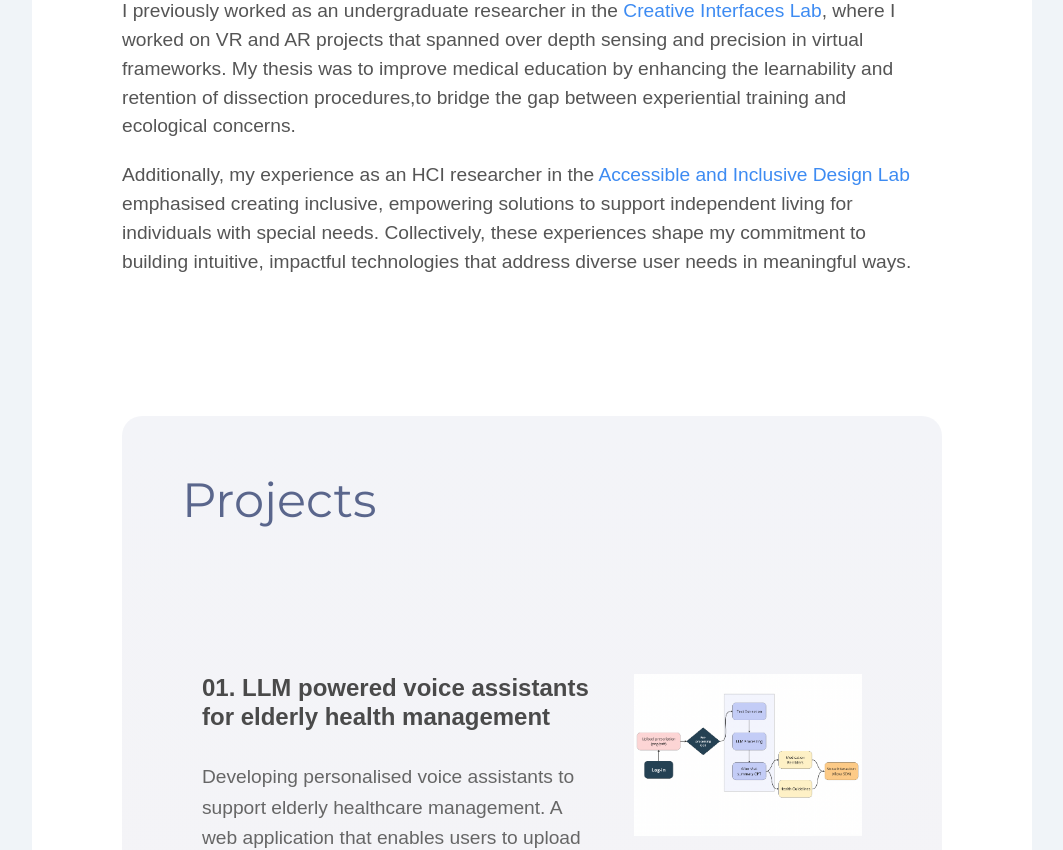
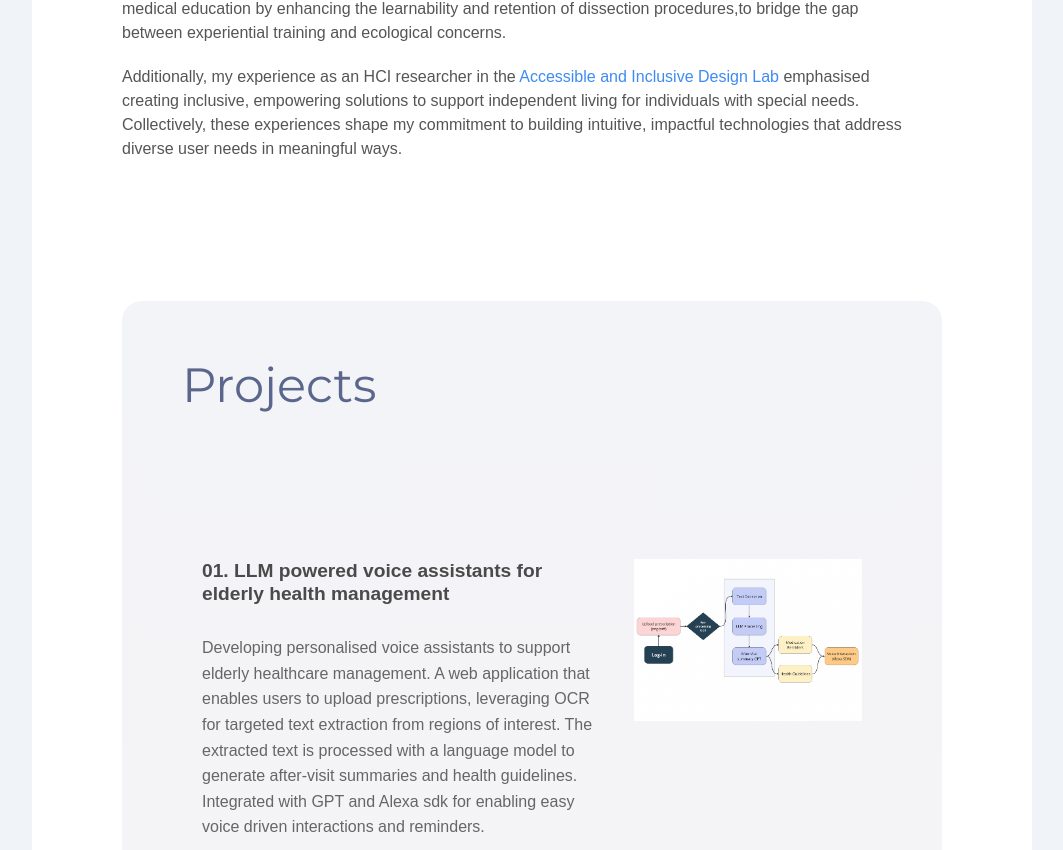
Before and after one commit to MrishikaNair/portfolio-mnair, a React (Create React App) app: page / in a window 1280 px wide. Shown: the part 1851-2701 px from the top of the page, without its empty margins (108-1171 px from the left). Built offline with nearby package versions, Linux system fonts and the light colour scheme.

Commit message:
Update topbar.css

```diff
--- a/src/styles/topbar.css
+++ b/src/styles/topbar.css
@@ -189,7 +189,7 @@ body, html {
   }
 
   .research p{
-    font-size: 1rem;
+    font-size: 17px;
     color: #555;
     padding-top:20px;
   }
@@ -227,13 +227,13 @@ body, html {
   }
 
   .project h3 {
-    font-size: 1.5rem;
+    font-size: 1.2rem;
     color: #4a4a4a;
     margin-bottom: 30px;
   }
 
   .project p {
-    font-size: 1.2rem;
+    font-size: 1rem;
     color: #666;
     line-height: 1.6;
   }
@@ -251,7 +251,7 @@ body, html {
   }
 
   .research p{
-    font-size: 1.2rem;
+    font-size: 1rem;
     color: #555;
     padding-top:20px;
   }
```
